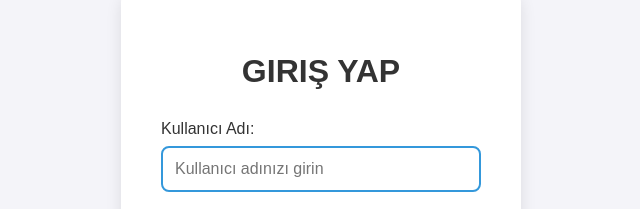
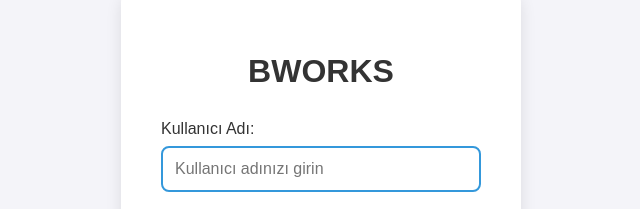
Before and after one commit to ymehmetali/webtransferdemo.github.io, a plain HTML site: page index.html in a window 1280 px wide. Shown: the part 202-411 px from the top of the page, 319-959 px from the left. Drawn offline with Linux system fonts and the light colour scheme.

Commit message:
Update index.html

```diff
--- a/index.html
+++ b/index.html
@@ -2,7 +2,7 @@
 <html lang="en">
 <head>
     <meta charset="utf-8" />
-    <title>BWORKS</title>
+    <title>DEMO</title>
     <style>
         /* Genel sayfa stili */
         body {
@@ -118,7 +118,7 @@
 </head>
 <body>
     <div class="login-container">
-        <h2>Giriş Yap</h2>
+        <h2>BWORKS</h2>
         <form id="loginForm" onsubmit="return validateLogin();">
             <div class="input-group">
                 <label for="username">Kullanıcı Adı:</label>
```
